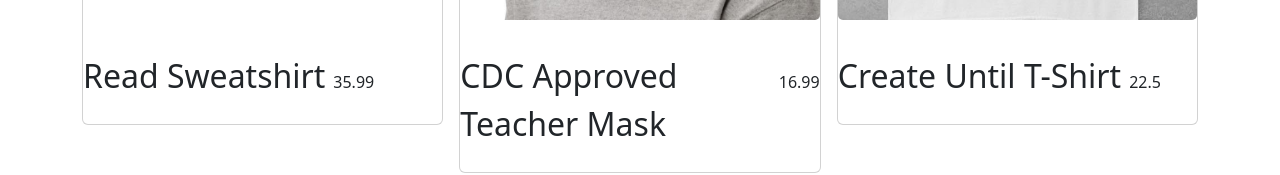
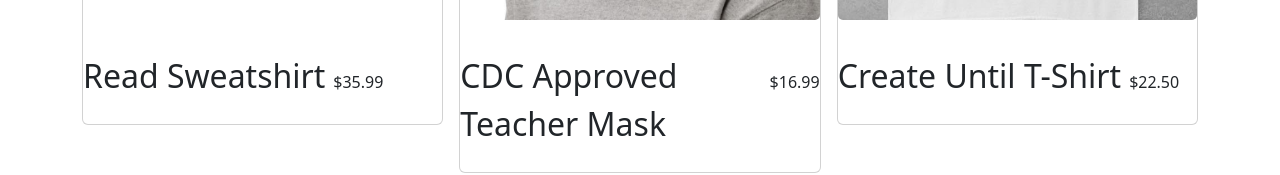
Before and after one commit to shay90210/teachers-club-app, a React (Create React App) app: page /shop in a window 1280 px wide. Shown: the part 485-660 px from the top of the page. Built offline with nearby package versions, Linux system fonts and the light colour scheme.

Commit message:
added currency formatter

```diff
--- a/src/components/StoreItem.tsx
+++ b/src/components/StoreItem.tsx
@@ -1,4 +1,6 @@
 import { Card, CardImg, CardBody, CardTitle } from "reactstrap"
+
+import { formatCurrency } from "../utilites/formatCurrency"
 
 type StoreItemProps = {
     id: number
@@ -21,7 +23,7 @@
             <CardBody className='d-flex flex-column'></CardBody>
             <CardTitle className='d-flex justify-content-space-between align-items-baseline mb-4'>
                 <span className='fs-2'>{name}</span>
-                <span className='ms-2'>{price}</span>
+                <span className='ms-2'>{formatCurrency(price)}</span>
             </CardTitle>
         </Card>
     )
--- /dev/null
+++ b/src/utilites/formatCurrency.ts
@@ -0,0 +1,7 @@
+const CURRENCY_FORMATTER = new Intl.NumberFormat(undefined, {
+    currency: "USD", style: "currency"
+})
+
+export const formatCurrency = (number: number) => {
+    return CURRENCY_FORMATTER.format(number)
+}
```
